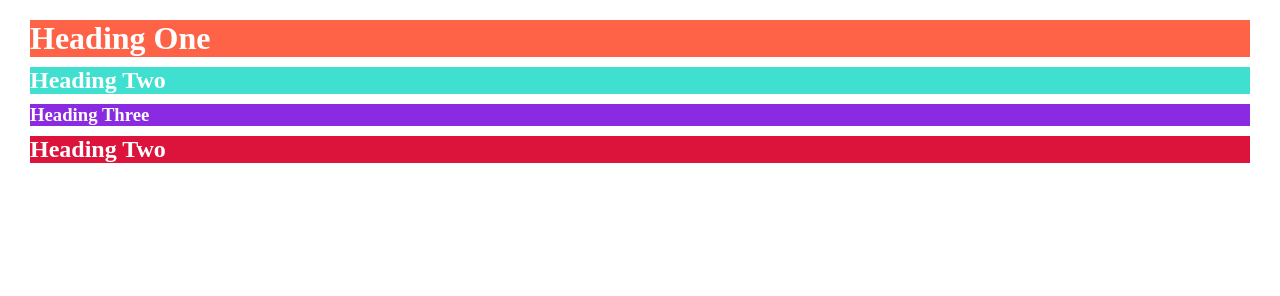
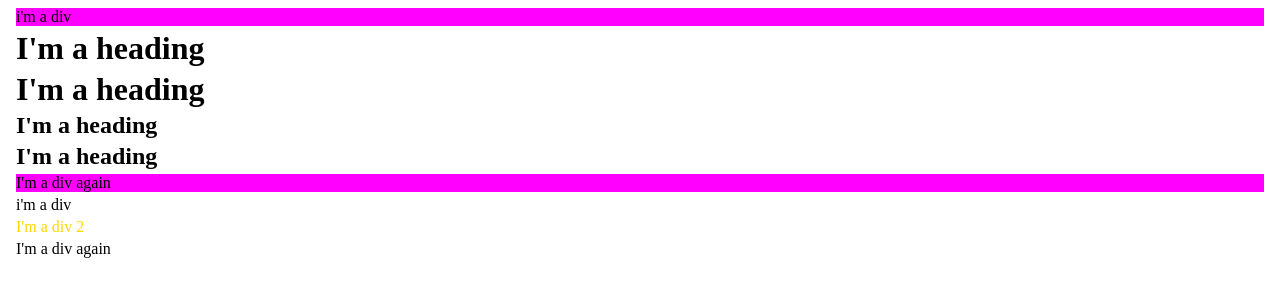
Before and after one commit to shubhrastogi07/Fullstack, a plain HTML site: page index.html in a window 1280 px wide. Drawn offline with Linux system fonts and the light colour scheme.

Commit message:
combined selector

```diff
--- a/index.html
+++ b/index.html
@@ -10,38 +10,35 @@
     <style>
         * {
             padding: 0;
-            margin: 10px;
+            margin: 4px;
             box-sizing: border-box;
         }
 
-        .background {
-            color: #fff;
-            background-color: orange;
+        div.parent div {
+            background-color: magenta;
         }
 
-        h1.background {
-            background-color: tomato;
-        }
-
-        h2.background {
-            background-color: turquoise;
-        }
-
-        h3.background {
-            background-color: blueviolet
-        }
-
-        h2.background#unique {
-            background-color: crimson;
+        div.p div:nth-child(2) {
+            color: gold;
         }
     </style>
 </head>
 
 <body>
-    <h1 class="background">Heading One</h1>
-    <h2 class="background">Heading Two</h2>
-    <h3 class="background">Heading Three</h3>
-    <h2 id="unique" class="background">Heading Two</h2>
+    <div class="parent">
+        <div>i'm a div</div>
+        <h1>I'm a heading</h1>
+        <h1>I'm a heading</h1>
+        <h2>I'm a heading</h2>
+        <h2>I'm a heading</h2>
+        <div>I'm a div again</div>
+    </div>
+    <div class="p">
+        <div>i'm a div</div>
+        <div>I'm a div 2</div>
+        <div>I'm a div again</div>
+    </div>
+
 </body>
 
 </html>
```
